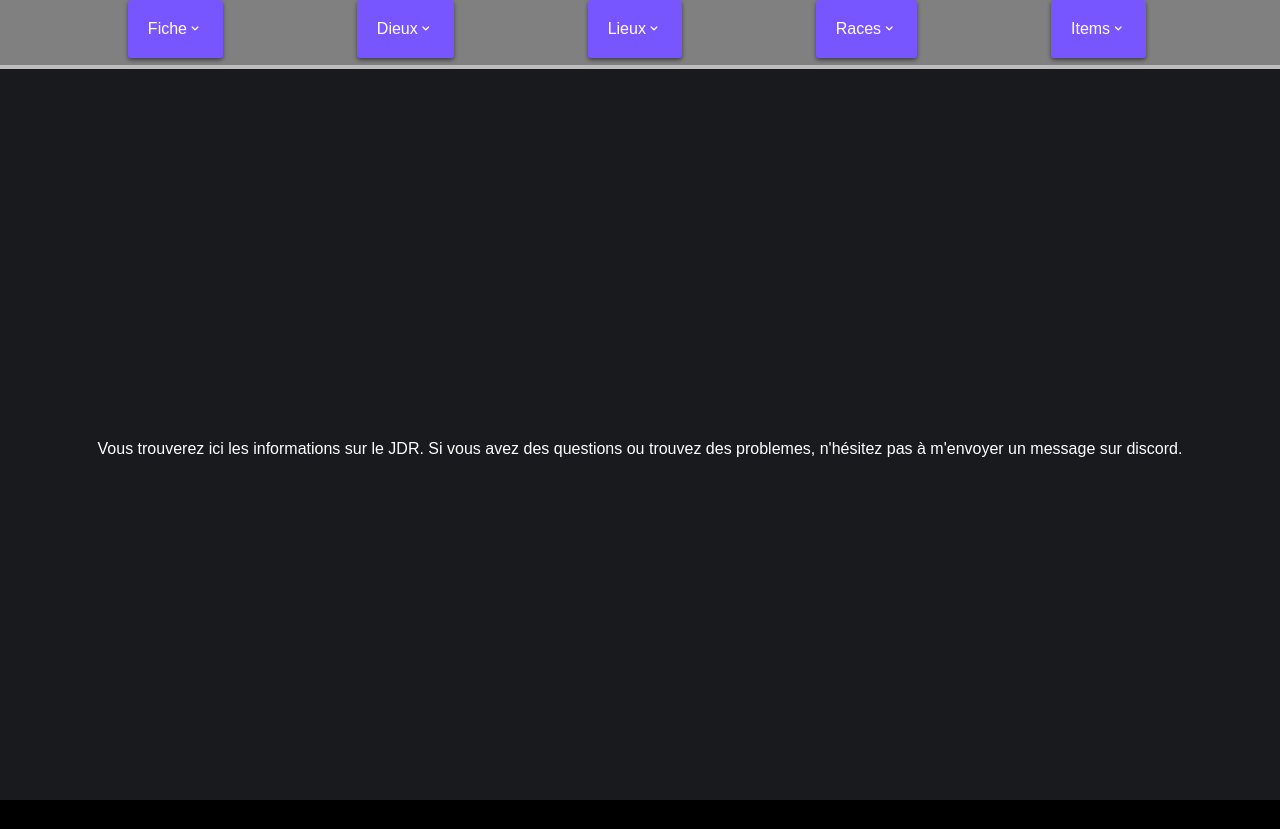
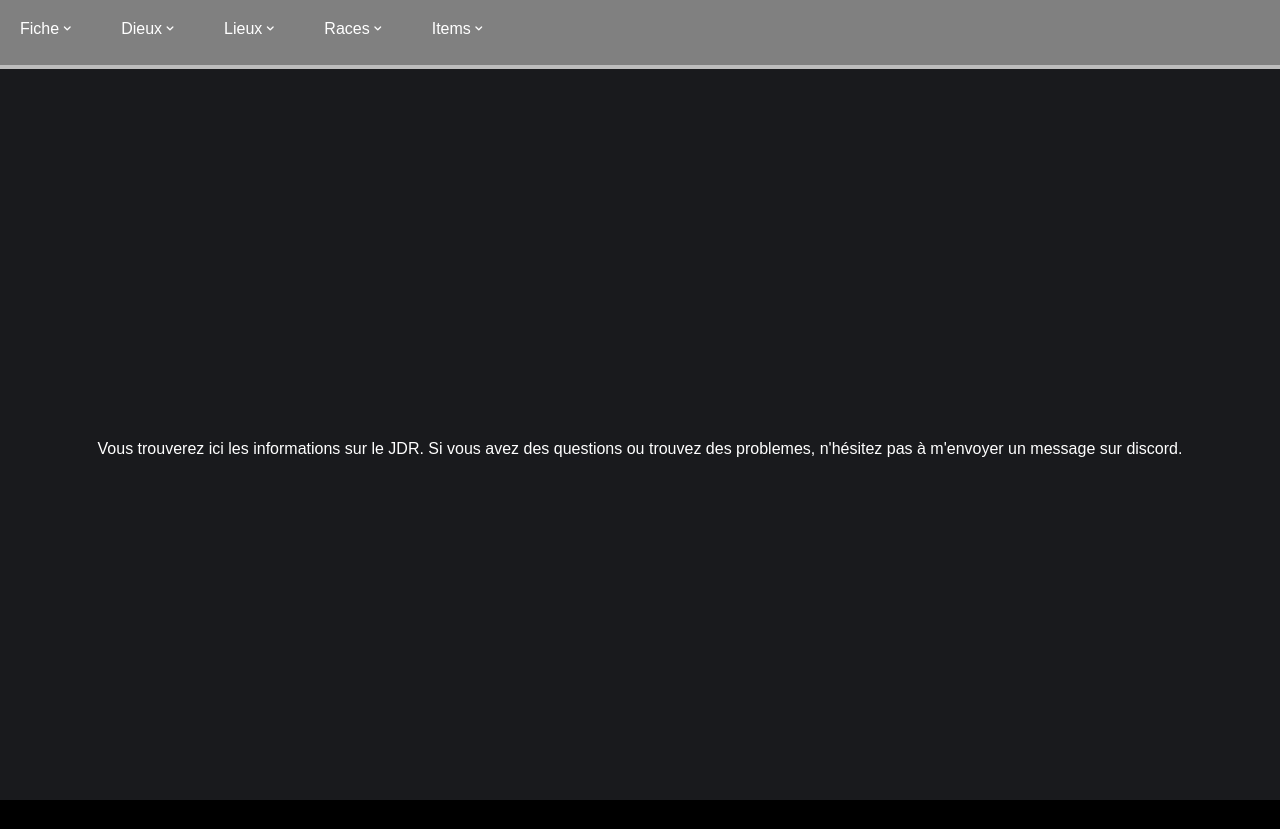
Before and after one commit to ApplonJDR/ApplonJDR.github.io, a plain HTML site: page index.html in a window 1280 px wide. Drawn offline with nearby package versions, Linux system fonts and the light colour scheme.

Commit message:
modify css

```diff
--- a/dropdown.css
+++ b/dropdown.css
@@ -27,7 +27,7 @@ nav menuitem > menu {
 nav > menu { display:flex; }
 
 nav > menu > menuitem { pointer-events: all; opacity:1; }
-menu menuitem a { white-space:nowrap; display:block; }
+menu menuitem a { white-space:nowrap; display:block; background-color: gray; }
 
 menuitem:hover > menu {
   pointer-events:initial;
@@ -45,14 +45,14 @@ nav > menu > menuitem menuitem menu {
 /* User Styles Below Not Required */
 
 nav a {
-  background:#75F;
+  background:rgba(119, 85, 255, 0);
   color:#FFF;
   transition: background 0.5s, color 0.5s, transform 0.5s;
   margin:0px 6px 6px 0px;
   padding:20px 20px;
   box-sizing:border-box;
   border-radius:3px;
-  box-shadow: 0px 2px 4px rgba(0, 0, 0, 0.5);
+  /*box-shadow: 0px 2px 4px rgba(0, 0, 0, 0.5);*/
   position:relative;
 }
 
--- a/index.css
+++ b/index.css
@@ -44,7 +44,7 @@ header {
 
 	flex-direction: row;
 	align-content: center;
-	justify-content: space-evenly;
+	/* justify-content: space-evenly; */
 }
 
 .mainHeader>button {
```
